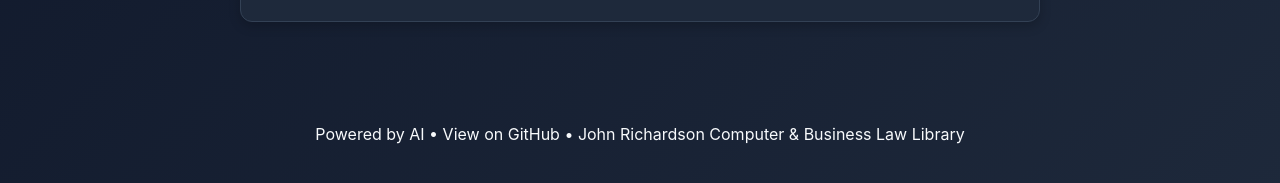
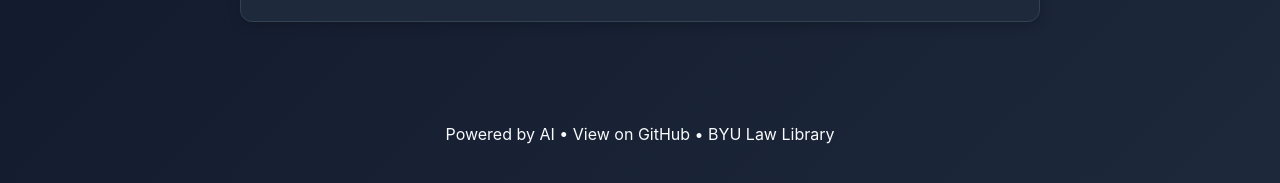
Before and after one commit to garrettstephen/libguidesearch, a website: page demo.html in a window 1280 px wide. Shown: the part 541-724 px from the top of the page. Drawn offline with Linux system fonts and the light colour scheme.

Commit message:
Update demo.html

```diff
--- a/demo.html
+++ b/demo.html
@@ -308,7 +308,7 @@
             <p>
                 Powered by AI •
                 <a href="https://github.com/garrettstephen/libguidesearch" target="_blank">View on GitHub</a> •
-                John Richardson Computer & Business Law Library
+                BYU Law Library
             </p>
         </footer>
     </div>
```
